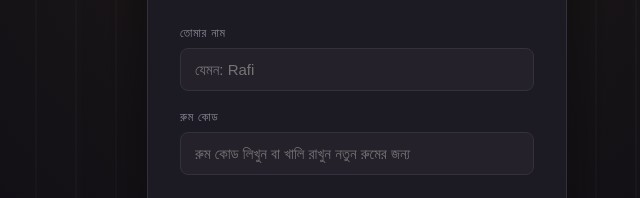
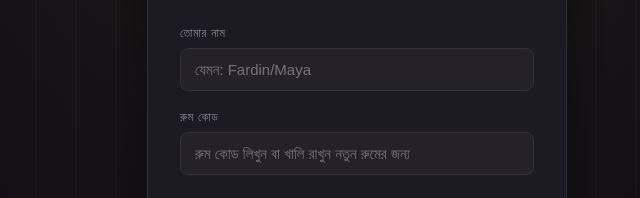
Before and after one commit to pcsalmanfardin/videoparty, a website: page public/index.html in a window 1280 px wide. Shown: the part 300-498 px from the top of the page, 283-923 px from the left. Drawn offline with nearby package versions, Linux system fonts and the light colour scheme; no server answers.

Commit message:
Update index.html

```diff
--- a/public/index.html
+++ b/public/index.html
@@ -15,7 +15,7 @@
     <p class="subtitle">বন্ধুর সাথে একসাথে ভিডিও দেখুন, ভয়েসে কথা বলুন, চ্যাট করুন।</p>
 
     <label>তোমার নাম</label>
-    <input id="name-input" type="text" placeholder="যেমন: Rafi" maxlength="30" />
+    <input id="name-input" type="text" placeholder="যেমন: Fardin/Maya" maxlength="30" />
 
     <label>রুম কোড</label>
     <input id="room-input" type="text" placeholder="রুম কোড লিখুন বা খালি রাখুন নতুন রুমের জন্য" maxlength="20" />
```
